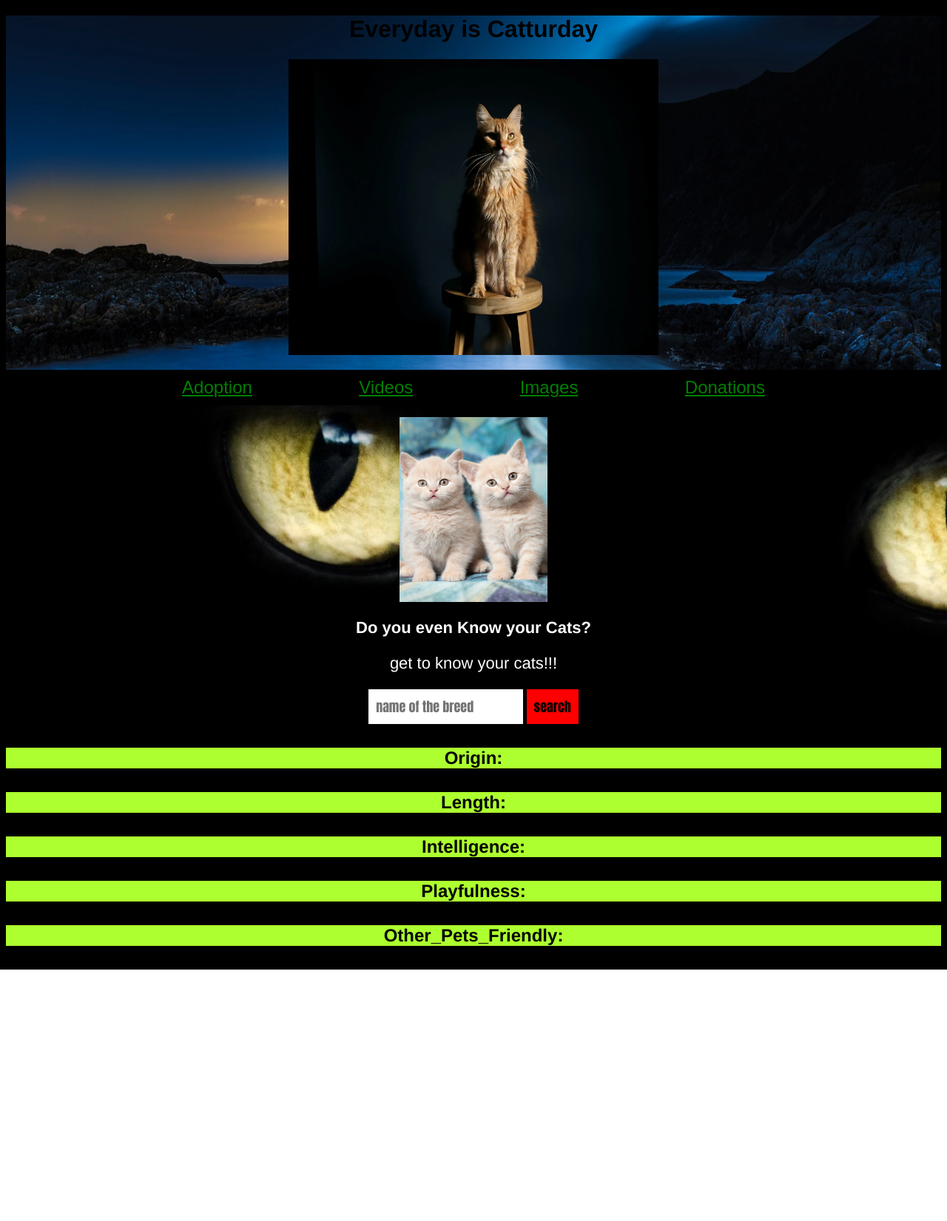
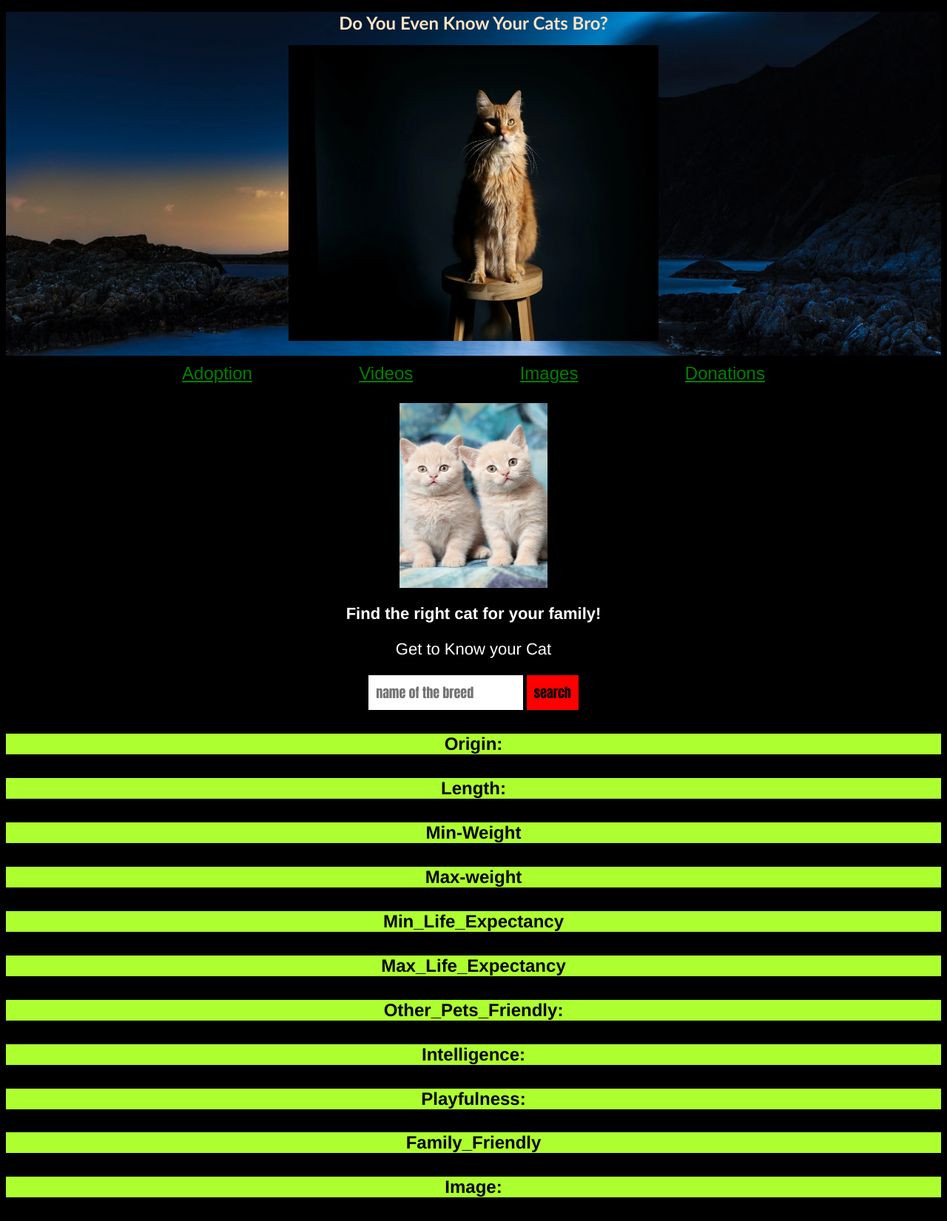
Before and after one commit to samimkohistani/SEI-Project-1, a plain HTML site: page index.html in a window 1280 px wide. Shown: the whole page at 74% size. Before the commit the page ends 1311 px from the top, so only its background shows below. Drawn offline with nearby package versions, Linux system fonts and the light colour scheme.

Commit message:
know your cats

```diff
--- a/index.html
+++ b/index.html
@@ -10,12 +10,12 @@
         crossorigin="anonymous"></script>
     <script defer="" src="./jss/script.js"></script>
     <link rel="stylesheet" href="style.css">
-    <title> Get to know your cats </title>
+    <title> Everyday is Catturday </title>
     <link href="/style.css" rel="stylesheet">
 </head>
 
     <header>
-        <h1>Everyday is Catturday</h1>
+        <h1>Do You Even Know Your Cats Bro?</h1>
         <img src="/pictures/catturday.webp" height="400" width="500">
         <ul>
             <li> <a href=" https://www.petfinder.com/pet-adoption/cat-adoption/ ">Adoption</a></li>
@@ -26,8 +26,8 @@
     </header>
     <body>
     <img src="/pictures/profile.jpeg2.jpeg" height="250" width="200">
-    <h2>Do you even Know your Cats?</h2>
-    <p>get to know your cats!!!</p>
+    <h2>Find the right cat for your family!</h2>
+    <p>Get to Know your Cat</p>
     <div>
     <input id="input" type="text" placeholder="name of the breed">
     <input id="button"  type="submit" value="search">
@@ -37,9 +37,15 @@
 
             <h4>Origin:<div id="origin"></div></h4>
             <h4>Length:<div id="length"></div></h4>
+            <h4>Min-Weight<div id="min_weight"></div></h4>
+            <h4>Max-weight<div id="max_weight"></div></h4>
+            <h4>Min_Life_Expectancy<div id="min_life_expectancy"></div></h4>
+            <h4>Max_Life_Expectancy<div id="max_life_expectancy"></div></h4>
+            <h4>Other_Pets_Friendly: <div id="other_pets_friendly"></div></h4>
             <h4>Intelligence:<div id="intelligence"></div></h4>
             <h4>Playfulness:<div id="playfulness"></div></h4>
-            <h4>Other_Pets_Friendly: <div id="other_pets_friendly"></div></h>
+            <h4>Family_Friendly<div id="family_friendly"></div> </h4>
+            <h4>Image:<div id="image_link"></div></h4>
 
         </p>
     </div>
--- a/jss/script.js
+++ b/jss/script.js
@@ -1,10 +1,17 @@
-let button = document.getElementById('button')
-const $inpValue = $('#input')
-const $origin = $('#origin')
-const $length = $('#length')
-const $intelligence = $('#intelligence')
-const $playfulness = $ ('#playfulness')
-const $other_pets_friendly = $('#other_pets_friendly')
+let button = document.getElementById('button');
+const $inpValue = $('#input');
+const $origin = $('#origin');
+const $length = $('#length');
+const $intelligence = $('#intelligence');
+const $playfulness = $ ('#playfulness');
+const $other_pets_friendly = $('#other_pets_friendly');
+const $image_link = $('#image_link');
+const $min_weight = $('#min_weight');
+const $max_weight = $('#max_weight');
+const $min_life_expectancy = $('#min_life_expectancy');
+const $max_life_expectancy = $('#max_life_expectancy');
+const $family_friendly = $('#family_friendly');
+
 
 let catData;
 button.addEventListener('click' , function(){
@@ -23,6 +30,13 @@ button.addEventListener('click' , function(){
     $intelligence.text(catData.intelligence);
     $playfulness.text(catData.playfulness);
     $other_pets_friendly.text(catData.other_pets_friendly);
+    $min_weight.text(catData.min_weight);
+    $max_weight.text(catData.max_weight);
+    $min_life_expectancy.text(catData.min_life_expectancy);
+    $max_life_expectancy.text(catData.max_life_expectancy);
+    $family_friendly.text(catData.family_friendly);
+    $image_link.text(catData.image_link);
+
 
 },
 
--- a/style.css
+++ b/style.css
@@ -8,7 +8,9 @@ header {
 }
 
 h1{
-    color:black;
+    color:bisque;
+    font-size:x-large;
+    font-family: 'Trebuchet MS', 'Lucida Sans Unicode', 'Lucida Grande', 'Lucida Sans', Arial, sans-serif;
 }
 ul{
     padding: 10px;
@@ -27,7 +29,8 @@ li{
 body{
     text-align: center;
     /* background-image: url(/pictures/eyes-218185.jpg); */
-    background-image: url(/pictures/eyes-218185.jpg);
+    /* background-image: url(/pictures/eyes-218185.jpg); */
+    background-color:black;
     background-size: cover;
     color:white;
     font-family: helvetica;
```
